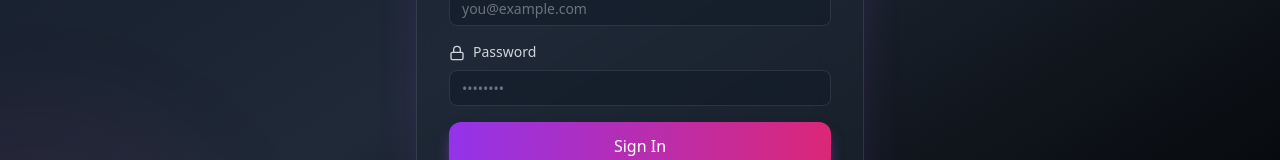
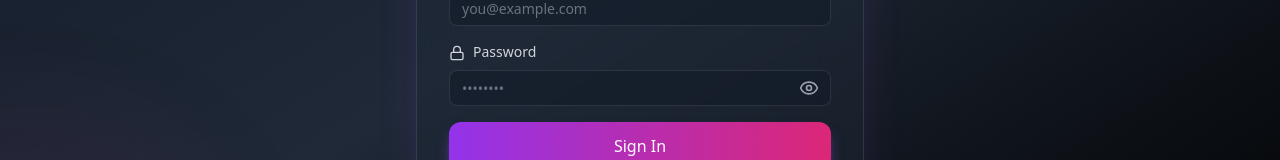
Before and after one commit to ANSHSINGH050404/voicevue-ai, a Next.js app: page /auth in a window 1280 px wide. Shown: the part 443-603 px from the top of the page. Built offline with nearby package versions, Linux system fonts and the light colour scheme; no server answers.

Commit message:
feat: Add a new authentication page (`/auth`) featuring user login and registration forms with animated UI.

```diff
--- a/app/auth/page.jsx
+++ b/app/auth/page.jsx
@@ -1,17 +1,25 @@
 "use client";
 
-import { Button } from "@/components/ui/button";
 import { Input } from "@/components/ui/input";
 import React, { useEffect, useState } from "react";
-import { Loader2, Sparkles, Lock, Mail, User as UserIcon } from "lucide-react";
+import {
+  Loader2,
+  Sparkles,
+  Lock,
+  Mail,
+  User as UserIcon,
+  Eye,
+  EyeOff,
+} from "lucide-react";
 import { useRouter } from "next/navigation";
 import { useUser } from "@/app/provider";
 import { toast } from "sonner";
-import { motion } from "framer-motion";
+import { motion, AnimatePresence } from "framer-motion";
 
 const AuthPage = () => {
   const [isLogin, setIsLogin] = useState(true);
   const [isLoading, setIsLoading] = useState(false);
+  const [showPassword, setShowPassword] = useState(false);
   const [formData, setFormData] = useState({
     name: "",
     email: "",
@@ -29,6 +37,14 @@ const AuthPage = () => {
 
   const handleSubmit = async (e) => {
     e.preventDefault();
+
+    // Email validation
+    const emailRegex = /^[a-zA-Z0-9._%+-]+@[a-zA-Z0-9.-]+\.[a-zA-Z]{2,}$/;
+    if (!emailRegex.test(formData.email)) {
+      toast.error("Please enter a valid email address");
+      return;
+    }
+
     setIsLoading(true);
 
     try {
@@ -178,8 +194,15 @@ const AuthPage = () => {
             onSubmit={handleSubmit}
             className="space-y-4"
           >
+            <AnimatePresence mode="popLayout">
               {!isLogin && (
-              <motion.div variants={itemVariants}>
+                <motion.div
+                  key="name-field"
+                  initial={{ opacity: 0, height: 0 }}
+                  animate={{ opacity: 1, height: "auto" }}
+                  exit={{ opacity: 0, height: 0 }}
+                  transition={{ duration: 0.2 }}
+                >
                   <label className="block text-sm font-medium text-gray-300 mb-2">
                     <UserIcon className="w-4 h-4 inline mr-2" />
                     Name
@@ -195,6 +218,7 @@ const AuthPage = () => {
                   />
                 </motion.div>
               )}
+            </AnimatePresence>
 
             <motion.div variants={itemVariants}>
               <label className="block text-sm font-medium text-gray-300 mb-2">
@@ -217,15 +241,28 @@ const AuthPage = () => {
                 <Lock className="w-4 h-4 inline mr-2" />
                 Password
               </label>
+              <div className="relative">
                 <Input
-                type="password"
+                  type={showPassword ? "text" : "password"}
                   name="password"
                   value={formData.password}
                   onChange={handleChange}
                   placeholder="••••••••"
                   required
-                className="w-full bg-gray-900/50 border-white/10 text-white placeholder:text-gray-500 focus:border-purple-500 focus:ring-purple-500/50"
+                  className="w-full bg-gray-900/50 border-white/10 text-white placeholder:text-gray-500 focus:border-purple-500 focus:ring-purple-500/50 pr-10"
                 />
+                <button
+                  type="button"
+                  onClick={() => setShowPassword(!showPassword)}
+                  className="absolute right-3 top-1/2 transform -translate-y-1/2 text-gray-400 hover:text-white transition-colors"
+                >
+                  {showPassword ? (
+                    <EyeOff className="w-5 h-5" />
+                  ) : (
+                    <Eye className="w-5 h-5" />
+                  )}
+                </button>
+              </div>
             </motion.div>
 
             <motion.div variants={itemVariants}>
```
Lines whose indentation alone changed are shown as unchanged.
